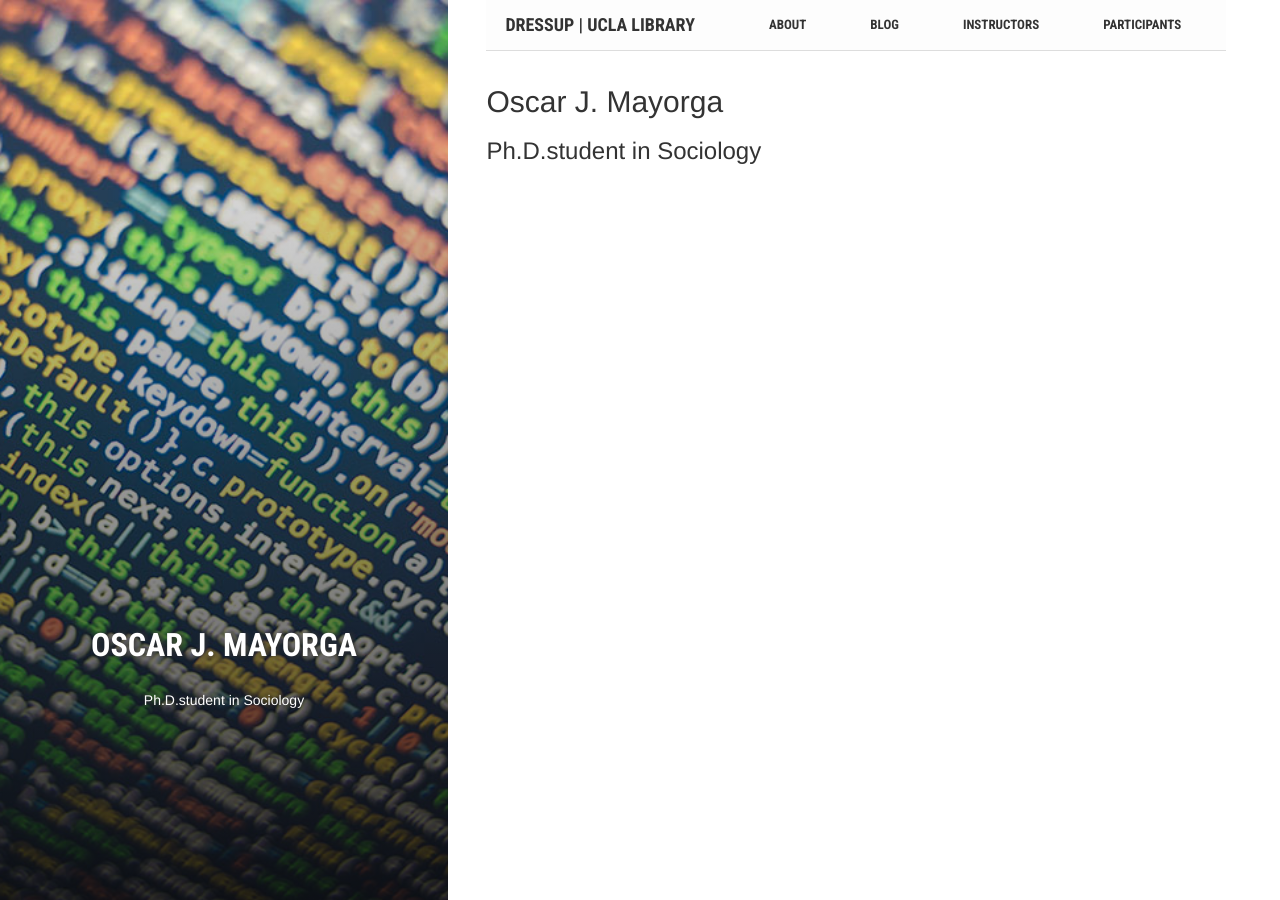
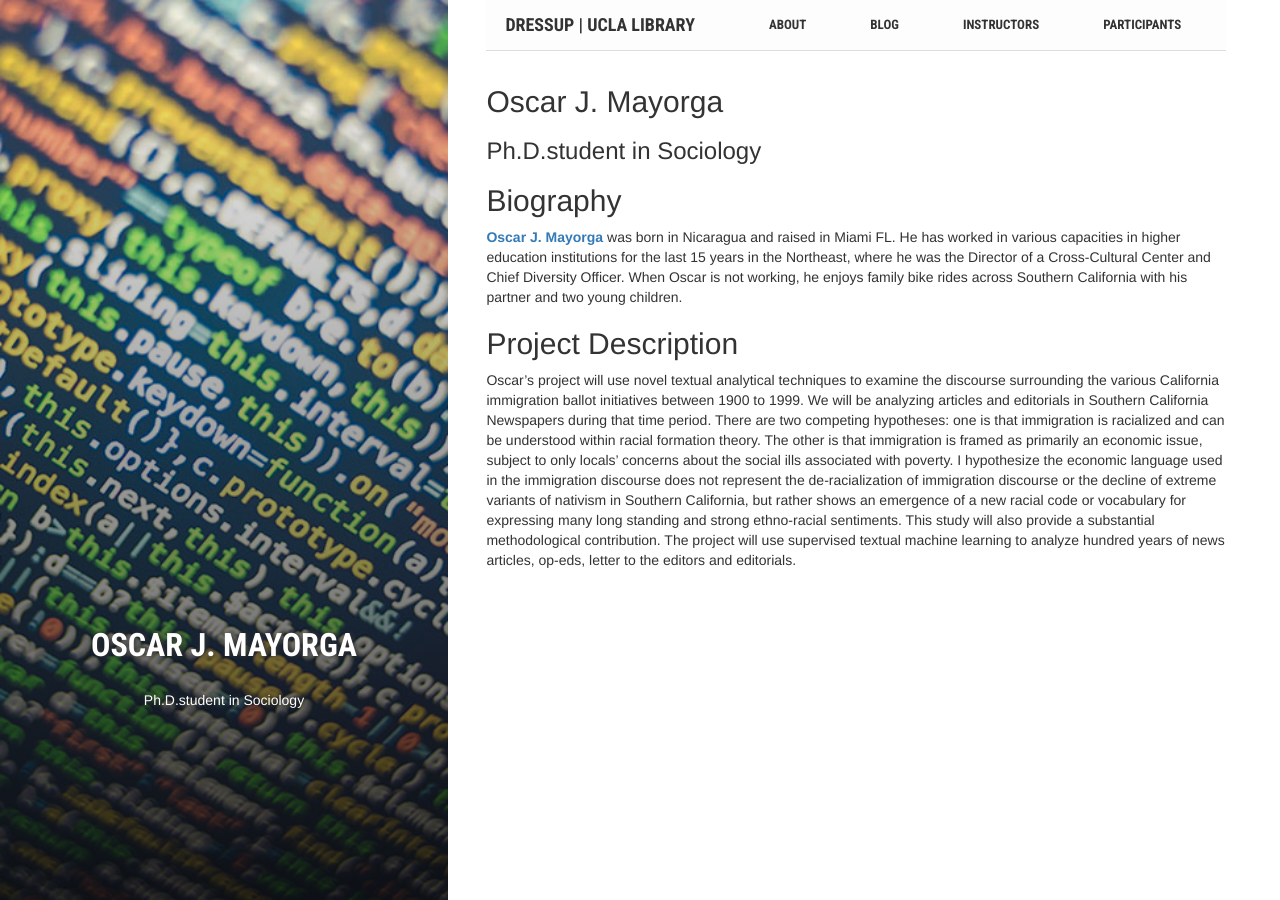
Before and after one commit to dnoneill/dressup-rebuild, a Jekyll site: the page built from _people/oscar_mayorga.md, in a window 1280 px wide. Built offline with Jekyll 4.4.1, drawn with Linux system fonts in a browser that asks for light colours.

Commit message:
added participant bios and project description

```diff
--- a/_people/oscar_mayorga.md
+++ b/_people/oscar_mayorga.md
@@ -2,9 +2,17 @@
 layout: people
 display_name: Oscar J. Mayorga
 title: Ph.D.student in Sociology
-picture: OJMHeadshot_2.jpg
+picture: OJMHeadshot
 twitter: N/A
 github: omayorga
 email: omayorga at ucla dot edu
-role: Participant
+role: participant
+session: summer-17
 ---
+
+## Biography
+
+**[Oscar J. Mayorga](http://www.sociology.ucla.edu/grads/oscar-j-mayorga)** was born in Nicaragua and raised in Miami FL.  He has worked in various capacities in higher education institutions for the last 15 years in the Northeast, where he was the Director of a Cross-Cultural Center and Chief Diversity Officer.  When Oscar is not working, he enjoys family bike rides across Southern California with his partner and two young children.
+
+## Project Description
+Oscar's project will use novel textual analytical techniques to examine the discourse surrounding the various California immigration ballot initiatives between 1900 to 1999. We will be analyzing articles and editorials in Southern California Newspapers during that time period. There are two competing hypotheses: one is that immigration is racialized and can be understood within racial formation theory. The other is that immigration is framed as primarily an economic issue, subject to only locals’ concerns about the social ills associated with poverty. I hypothesize the economic language used in the immigration discourse does not represent the de-racialization of immigration discourse or the decline of extreme variants of nativism in Southern California, but rather shows an emergence of a new racial code or vocabulary for expressing many long standing and strong ethno-racial sentiments. This study will also provide a substantial methodological contribution. The project will use supervised textual machine learning to analyze hundred years of news articles, op-eds, letter to the editors and editorials.
```
Also changed, not shown: _people/_participant_template.md (added, +14 -0 lines), _people/bernard_koch.md (+8 -1 lines), _people/chelsey_smith.md (+5 -0 lines), _people/natalie_santizo.md (+6 -0 lines), _people/terry_allen.md (+1 -1 lines).
